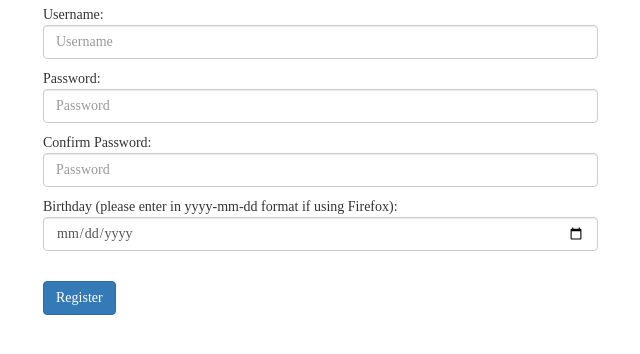
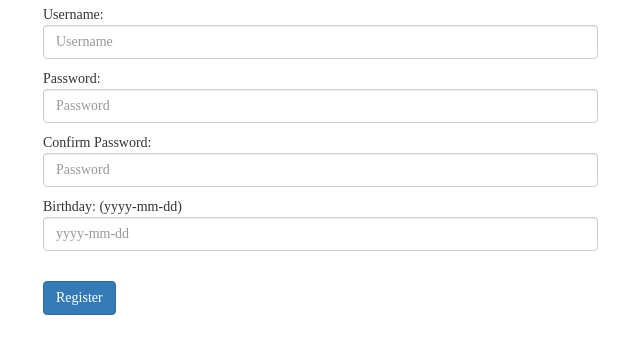
Before and after one commit to JiaqiGao/CJ3, a Flask app: page /register in a window 1280 px wide. Shown: the part 137-491 px from the top of the page, without its empty margins (27-667 px from the left). Run offline with Flask 2, Linux system fonts and the light colour scheme; some libraries are stand-ins or nearby versions; some web fonts are replaced.

Commit message:
Remove type="date"

```diff
--- a/templates/register.html
+++ b/templates/register.html
@@ -24,7 +24,7 @@
     </div>
     <div class="row">
         <div class="col-md-6">
-            <p>Birthday (please enter in yyyy-mm-dd format if using Firefox): <input class="form-control" type="date" name="bday" placeholder="yyyy-mm-dd" required></p>
+            <p>Birthday: (yyyy-mm-dd)<input class="form-control" name="bday" placeholder="yyyy-mm-dd" required></p>
         </div>
     </div>
     <br>
```
